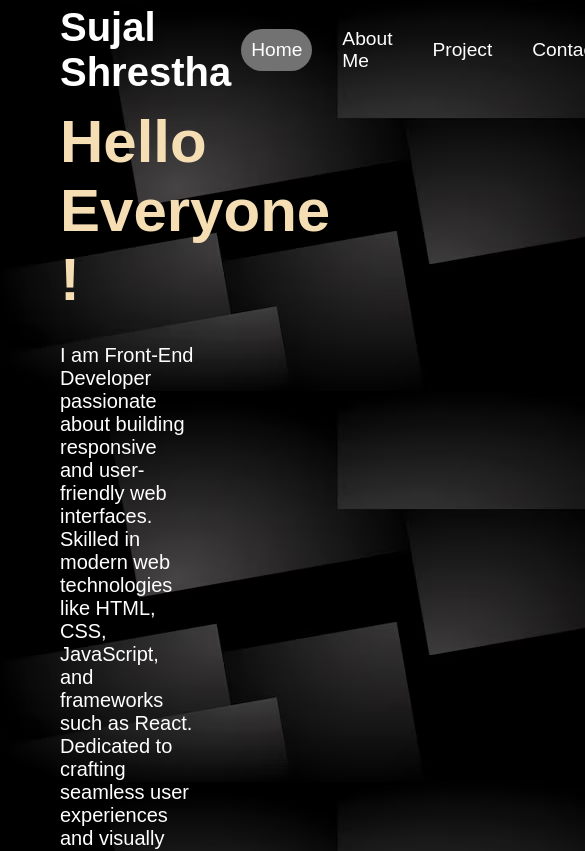
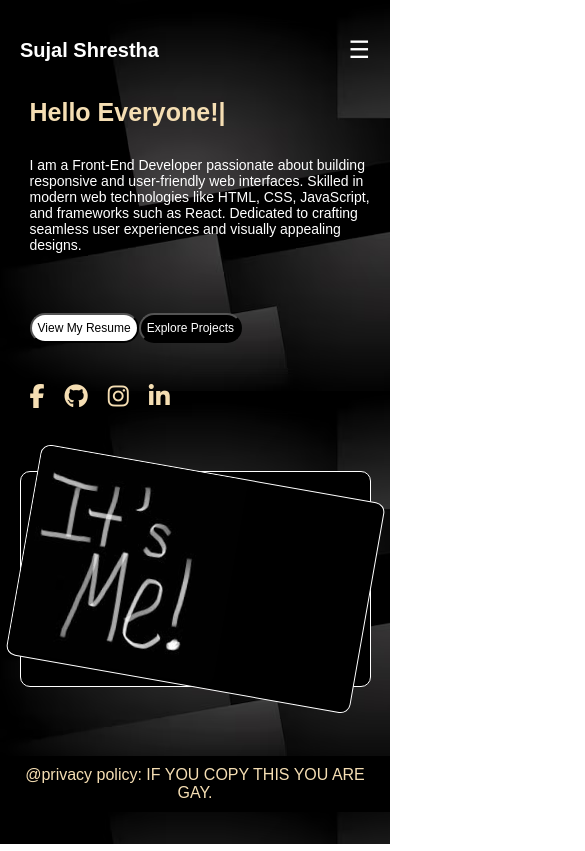
Before and after one commit to suja-shrestha/react-sem-iii, a React (Vite) app in the folder portfolio/: page / in a window 390 px wide. Shown: the top 851 px of the page, 585 px wide, since content can reach past the window. Built offline with nearby package versions, Linux system fonts and the light colour scheme.

Commit message:
responsive added

```diff
--- a/portfolio/src/component/AboutUS/Aboutus.jsx
+++ b/portfolio/src/component/AboutUS/Aboutus.jsx
@@ -19,7 +19,7 @@ const Aboutus = () => {
         <div className="container">
           <h2
             style={{
-              marginTop: "50px",
+              fontSize:"50px",
               color:"#e5d0a8"
             }}
             className="section-title "
@@ -58,7 +58,7 @@ const Aboutus = () => {
               </Link>
             </button>
           </div>
-          <h1>My Language Skill</h1>
+          <h1 style={{fontSize:"50px"}}>My Language Skill</h1>
           <div className="contact-info  ">
             <div className="boxes ">
               <div className="box1  animate__animated animate__backInLeft ">
--- a/portfolio/src/component/Contact/Contact.jsx
+++ b/portfolio/src/component/Contact/Contact.jsx
@@ -10,10 +10,16 @@ const Contact = () => {
       <Nav />
       <section className="contact-section">
         <div className="container">
-          <h2 className="section-title" style={{
-            color:"#e5d0a8", marginBottom:"40px"
-          }}>Get in Touch</h2>
-          <p className="contact-description">
+          <h2
+            className="section-title"
+            style={{
+              color: "#e5d0a8",
+              marginBottom: "20px",
+            }}
+          >
+            Get in Touch
+          </h2>
+          <p className="contact-description" style={{ color: "wheat" }}>
             Have a project in mind or just want to say hello? I'd love to hear
             from you. Reach out via the form below!
           </p>
@@ -49,7 +55,11 @@ const Contact = () => {
               ></textarea>
             </div>
 
-            <button type="submit" style={{margin:"0", marginTop:'30px'}} className="submit-btn black">
+            <button
+              type="submit"
+              style={{ margin: "0", marginTop: "30px" }}
+              className="submit-btn black"
+            >
               Send Message
             </button>
             <div className="social-icons">
@@ -87,10 +97,7 @@ const Contact = () => {
               </a>
             </div>
           </form>
-
-
         </div>
-
       </section>
       <Foot />
     </>
--- a/portfolio/src/component/Contact/contact.css
+++ b/portfolio/src/component/Contact/contact.css
@@ -1,6 +1,6 @@
 .contact-section {
-  padding: 60px 0;
-  margin-top: 70px;
+  margin: 70px 0px;
+
 }
 
 .container {
@@ -9,7 +9,7 @@
 }
 
 .section-title {
-  font-size: 2.5rem;
+  font-size: 3.5rem;
   color: #ffffff;
   margin-bottom: 20px;
   text-align: center;
--- a/portfolio/src/component/Projects/project.css
+++ b/portfolio/src/component/Projects/project.css
@@ -4,6 +4,7 @@
   gap: 20px;
   padding: 50px;
   transform: translate(10px);
+  justify-content: center;
 }
 .container1 {
   width: 100%;
--- a/portfolio/src/component/hero/Hero.jsx
+++ b/portfolio/src/component/hero/Hero.jsx
@@ -6,6 +6,7 @@ import { TypeAnimation } from "react-type-animation";
 import Foot from "../footer/foot";
 import { Link } from "react-router-dom";
 import images from "../../assets/images.jpg";
+
 const Hero = () => {
   return (
     <>
@@ -17,7 +18,7 @@ const Hero = () => {
             <div className="type">
               <h1 className="text">
                 <TypeAnimation
-                  sequence={["Hello Everyone !", 500]}
+                  sequence={["Hello Everyone!", 500]}
                   wrapper="span"
                   cursor={true}
                   repeat={null}
@@ -26,11 +27,11 @@ const Hero = () => {
             </div>
 
             <p>
-              I am Front-End Developer passionate about building responsive and
-              user-friendly web interfaces. Skilled in modern web technologies
-              like HTML, CSS, JavaScript, and frameworks such as React.
-              Dedicated to crafting seamless user experiences and visually
-              appealing designs.
+              I am a Front-End Developer passionate about building responsive
+              and user-friendly web interfaces. Skilled in modern web
+              technologies like HTML, CSS, JavaScript, and frameworks such as
+              React. Dedicated to crafting seamless user experiences and
+              visually appealing designs.
             </p>
 
             <a
@@ -44,7 +45,7 @@ const Hero = () => {
               <button className="black">Explore Projects</button>
             </Link>
 
-            <div style={{marginRight:"77%", marginTop:"10%"}} className="social-icons">
+            <div className="social-iconss">
               <a
                 href="https://www.facebook.com"
                 target="_blank"
@@ -79,10 +80,11 @@ const Hero = () => {
               </a>
             </div>
           </div>
+
           <div className="right-paragraph">
             <div className="rotate">
               <div className="rotate1">
-                <img src={images} alt="" />
+                <img src={images} alt="Profile" />
               </div>
             </div>
           </div>
--- a/portfolio/src/component/hero/hero.css
+++ b/portfolio/src/component/hero/hero.css
@@ -1,10 +1,3 @@
-* {
-  padding: 0;
-  margin: 0;
-  box-sizing: border-box;
-  font-family: "Poppins", sans-serif;
-}
-
 .hero-paragraphs {
   flex-wrap: wrap;
   margin-top: 7%;
@@ -15,8 +8,8 @@
 
 .left-paragraph h1 {
   font-size: 60px;
+}
 
-}
 .left-paragraph p {
   font-size: 20px;
   color: white;
@@ -26,35 +19,38 @@
 .left-paragraph {
   width: 50%;
   padding-left: 60px;
+}
 
-}
 .rotate {
   border: white 1px solid;
   rotate: 10deg;
   background-color: black;
   transition: 1s;
 }
+
 .right-paragraph {
   width: 45%;
-  border: 1px solid white;
   border-radius: 10px;
   rotate: -10deg;
   margin-left: 20px;
-  background-color: black;
   transition: 1s;
   margin-top: 20px;
-
-
 }
-.rotate1{
+.social-iconss{
+  display: flex;
+  gap: 20px;
+  padding-top: 40px;
+}
+.rotate1 {
   border: 1px solid white;
-  border-radius:10px ;
+  border-radius: 10px;
   rotate: 10deg;
   transition: 1s;
   background-position: center;
   background-size: cover;
   background-color: black;
 }
+
 .right-paragraph > .rotate > .rotate1 > img {
   width: 60%;
   border-radius: 10px;
@@ -64,7 +60,6 @@
   border: 1px solid white;
   rotate: 10deg;
   border-radius: 10px;
-
 }
 
 button {
@@ -104,23 +99,113 @@ button {
   overflow: hidden;
   height: 100%;
 }
-.right-paragraph:hover{
+
+.right-paragraph:hover {
   rotate: 0deg;
+}
+
+.rotate:hover {
+  rotate: 0deg;
+}
+
+.rotate1:hover {
+  rotate: 0deg;
+}
+
+.link {
+  list-style: none;
+}
+
+.left-paragraph > .link {
+  text-decoration: none;
+}
+
+.left-paragraph > .link:hover {
+  background-color: transparent;
+}
+
+@media (max-width: 1024px) {
+  .hero-paragraphs {
+    flex-direction: column;
+    align-items: center;
+    margin-top: 5%;
+    margin-bottom: 5%;
+  }
+
+  .left-paragraph {
+    width: 90%;
+    margin: 10px 0;
+    padding-left: 10px;
+  }
+  .right-paragraph{
+    width: 90%;
+    margin: 30px 0px;
+  }
+
+  .left-paragraph h1 {
+    font-size: 45px;
+  }
+
+  .left-paragraph p {
+    font-size: 18px;
+  }
+
+  .rotate, .right-paragraph {
+    margin-left: 0;
+    rotate: 0;
+  }
+}
+
+@media (max-width: 768px) {
+  .left-paragraph h1 {
+    font-size: 35px;
+  }
+
+  .left-paragraph p {
+    font-size: 16px;
+  }
+
+  button {
+    padding: 8px;
+    font-size: 14px;
+  }
+
+  .right-paragraph img {
+    width: 80%;
+  }
+  .right-paragraph{
+    width: 90%;
+    margin: 80px 0px;
+  }
 
 }
-.rotate:hover{
-  rotate: 0deg;
-}
-.rotate1:hover{
-  rotate: 0deg;
-}
-.link{
-  list-style: none;
+
+@media (max-width: 480px) {
+  .hero-paragraphs {
+    margin-top: 2%;
+    margin-bottom: 5%;
+  }
+
+  .left-paragraph h1 {
+    font-size: 25px;
+  }
+
+  .left-paragraph p {
+    font-size: 14px;
+  }
+
+  button {
+    padding: 6px;
+    font-size: 12px;
+  }
+
+  .rotate1 img {
+    width: 100%;
+    margin: 0;
+  }
+  .right-paragraph{
+    width: 90%;
+    margin: 50px 0px;
+  }
 
 }
-.left-paragraph>.link{
-  text-decoration: none;
-}
-.left-paragraph > .link:hover{
-  background-color: transparent;
-}
--- a/portfolio/src/component/nav/Nav.jsx
+++ b/portfolio/src/component/nav/Nav.jsx
@@ -1,39 +1,45 @@
-import React from "react";
+import React, { useState } from "react";
 import "./nav.css";
-import { NavLink } from "react-router-dom"; // Import NavLink instead of Link
+import { NavLink } from "react-router-dom";
 
 const Nav = () => {
+  const [menuOpen, setMenuOpen] = useState(false);
+
+  const toggleMenu = () => {
+    setMenuOpen(!menuOpen);
+  };
+
   return (
-    <>
     <div className="head">
       <div className="nav">
         <h1>Sujal Shrestha</h1>
-          <ul className="left">
+        <div className="menu-toggle" onClick={toggleMenu}>
+          {menuOpen ? "✖" : "☰"}
+        </div>
+        <ul className={menuOpen ? "active" : ""}>
           <li>
-              <NavLink className="link" to="/" activeClassName="active">
+            <NavLink className="link" to="/" activeClassName="active" onClick={toggleMenu}>
               Home
             </NavLink>
           </li>
           <li>
-              <NavLink className="link" to="/about" activeClassName="active">
+            <NavLink className="link" to="/about" activeClassName="active" onClick={toggleMenu}>
               About Me
             </NavLink>
           </li>
           <li>
-              <NavLink className="link" to="/project" activeClassName="active">
+            <NavLink className="link" to="/project" activeClassName="active" onClick={toggleMenu}>
               Project
             </NavLink>
           </li>
           <li>
-              <NavLink className="link" to="/contact" activeClassName="active">
+            <NavLink className="link" to="/contact" activeClassName="active" onClick={toggleMenu}>
               Contact
             </NavLink>
           </li>
         </ul>
-
       </div>
     </div>
-    </>
   );
 };
 
--- a/portfolio/src/component/nav/nav.css
+++ b/portfolio/src/component/nav/nav.css
@@ -19,8 +19,14 @@
   justify-content: space-between;
   align-items: center;
   height: 80px;
-    padding: 10px 60px;
+  padding: 10px 20px;
   padding-top: 30px;
+}
+
+.nav h1 {
+  font-size: 40px;
+  margin-right: auto;
+  color: white;
 }
 
 .nav ul {
@@ -28,25 +34,18 @@
   align-items: center;
   margin: 0;
   padding: 0;
+  list-style: none;
 }
 
 .nav ul li {
-    list-style: none;
-    font-size: 1.2em;
+  font-size: 1.4em;
   border-radius: 10px;
   padding: 0px 10px;
   transition: 0.5s;
-    border-bottom: none;
   color: white;
 }
 
-.nav > h1 {
-    font-size: 40px;
-    margin-right: auto;
-    color: white;
-}
-
-ul > li > .link {
+.nav ul li .link {
   text-decoration: none;
   padding: 10px;
   border-radius: 30px;
@@ -67,3 +66,43 @@ ul > li > .link {
 .link {
   transition: background-color 0.3s ease;
 }
+
+.menu-toggle {
+  display: none;
+  cursor: pointer;
+  font-size: 1.5rem;
+  color: white;
+}
+
+.nav ul {
+  flex-direction: row;
+}
+
+@media (max-width: 768px) {
+  .menu-toggle {
+    display: block;
+  }
+
+  .nav ul {
+    display: none;
+    flex-direction: column;
+    background-color: rgba(0, 0, 0, 0.8);
+    position: absolute;
+    top: 80px;
+    right: 0;
+    width: 100%;
+    text-align: center;
+  }
+
+  .nav ul.active {
+    display: flex;
+  }
+
+  .nav ul li {
+    padding: 15px 0;
+  }
+
+  .nav h1 {
+    font-size: 20px;
+  }
+}
```
Also changed, not shown: portfolio/src/component/Projects/Project.jsx (+26 -16 lines). Lines whose indentation alone changed are shown as unchanged.
